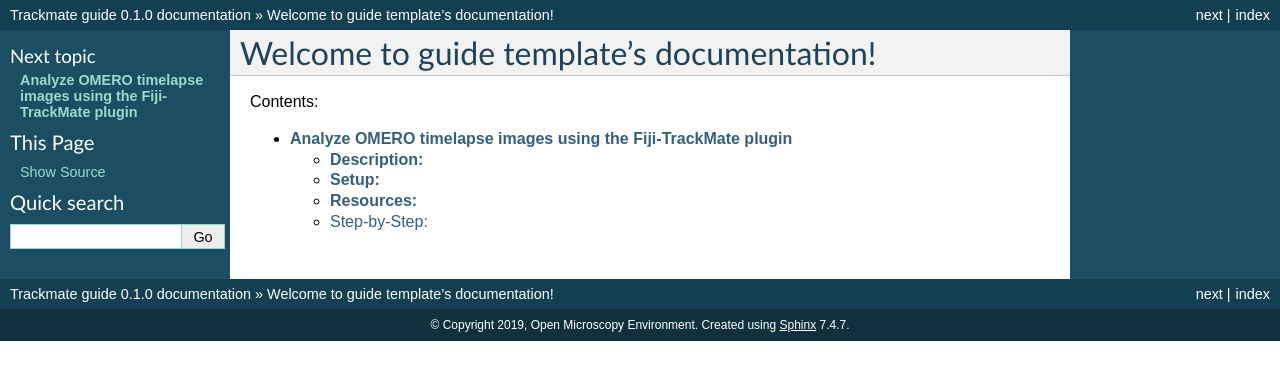
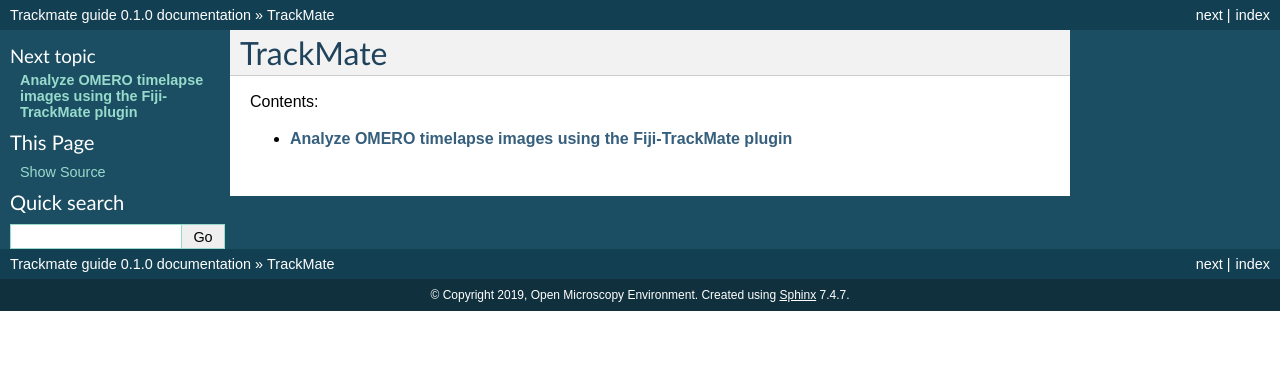
Before and after one commit to ome/omero-guide-trackmate, a Sphinx documentation site: the page built from docs/index.rst, in a window 1280 px wide. Shown: the top 380 px of the page. Built offline with Sphinx 7.4.7, drawn with Linux system fonts in a browser that asks for light colours.

Commit message:
Change header

```diff
--- a/docs/index.rst
+++ b/docs/index.rst
@@ -1,9 +1,9 @@
-Welcome to guide template's documentation!
-==========================================
+TrackMate
+=========
 
 Contents:
 
 .. toctree::
-   :maxdepth: 2
+   :maxdepth: 1
 
    fijitrackmate
```
